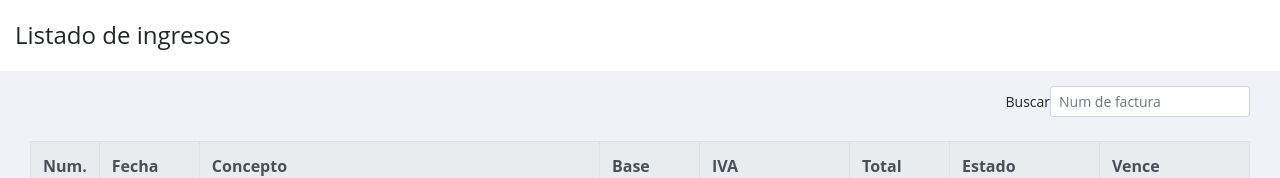
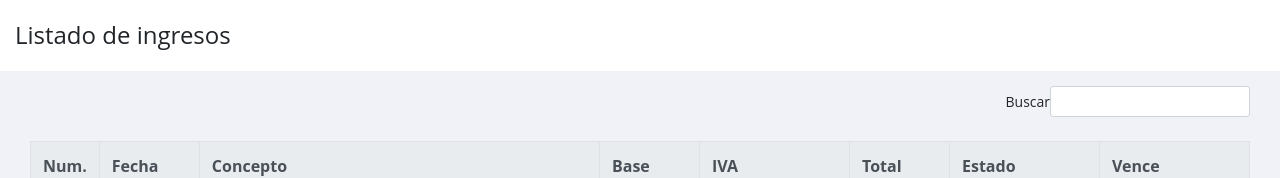
Before and after one commit to santarias/ejercicio-facturas-react, a React (Create React App) app: page / in a window 1280 px wide. Shown: the top 178 px of the page. Built offline with nearby package versions, Linux system fonts and the light colour scheme; no server answers.

Commit message:
hecho que el componente buscador este funcionando

```diff
--- a/src/App.js
+++ b/src/App.js
@@ -7,7 +7,8 @@ import useFetch from "./hooks/useFetch";
 
 function App() {
   const [facturas, setFacturas] = useState([]);
-  const { datos: facturasAPI } = useFetch(`${process.env.REACT_APP_API_URL}`);
+  const [urlDatosApi, setUrlDatosApi] = useState(`${process.env.REACT_APP_API_URL}`);
+  const { datos: facturasAPI } = useFetch(urlDatosApi);
   const [totalBase, setTotalBase] = useState(0);
   const [totalIva, setTotalIva] = useState(0);
   const [totalTotal, setTotalTotal] = useState(0);
@@ -22,7 +23,11 @@ function App() {
     if (facturas.length > 0) {
       setTotalBase(facturas.map(factura => factura.base).reduce((acc, base) => acc + base));
       setTotalIva(facturas.map(factura => factura.base * (factura.tipoIva / 100)).reduce((acc, iva) => acc + iva));
-      setTotalTotal(facturas.map(factura => factura.base + factura.base * (factura.tipoIva / 100)).reduce((acc, total) => acc + total).toFixed(1));
+      setTotalTotal(Math.round(facturas.map(factura => factura.base + factura.base * (factura.tipoIva / 100)).reduce((acc, total) => acc + total) * 100) / 100);
+    } else {
+      setTotalBase(0);
+      setTotalIva(0);
+      setTotalTotal(0);
     }
   }, [facturas]);
 
@@ -46,6 +51,13 @@ function App() {
       return `${fechaVencimiento.toLocaleString()} (hace ${diasDif} días)`;
     }
   };
+  const cambiarBusqueda = e => {
+    if (e.target.value) {
+      setUrlDatosApi(`${process.env.REACT_APP_API_URL}?numero=${e.target.value}`);
+    } else {
+      setUrlDatosApi(`${process.env.REACT_APP_API_URL}`);
+    }
+  };
 
   return (
     <>
@@ -58,7 +70,7 @@ function App() {
         <main>
           <Row>
             <Col as="div" className="info-listado info-listado-top text-right">
-              <Buscador />
+              <Buscador cambiarBusqueda={cambiarBusqueda} />
             </Col>
           </Row>
           <Table striped bordered hover className="listado">
@@ -75,7 +87,6 @@ function App() {
               </tr>
             </thead>
             <Facturas
-              DateTime={DateTime}
               facturas={facturas}
               cantidadIVA={cantidadIVA}
               verificaVencimiento={verificaVencimiento}
--- a/src/components/Buscador.js
+++ b/src/components/Buscador.js
@@ -1,10 +1,11 @@
 import { Form } from "react-bootstrap";
 
 const Buscador = props => {
+  const { cambiarBusqueda } = props;
   return (
     <Form.Label>
       Buscar
-      <Form.Control type="text" className="form-control-sm" placeholder="Num de factura"></Form.Control>
+      <Form.Control type="text" className="form-control-sm" onChange={cambiarBusqueda}></Form.Control>
     </Form.Label>
   );
 };
--- a/src/components/Facturas.js
+++ b/src/components/Facturas.js
@@ -2,7 +2,7 @@ import PropTypes from "prop-types";
 import { DateTime } from "luxon";
 
 const Facturas = (props) => {
-  const { DateTime, facturas, cantidadIVA, verificaVencimiento, compruebaVencimiento } = props;
+  const { facturas, cantidadIVA, verificaVencimiento, compruebaVencimiento } = props;
   return (
     <tbody>
       { facturas ?
@@ -36,7 +36,6 @@ const Facturas = (props) => {
 };
 
 Facturas.propTypes = {
-  DateTime: PropTypes.instanceOf(DateTime).isRequired,
   facturas: PropTypes.array.isRequired,
   cantidadIVA: PropTypes.func.isRequired,
   verificaVencimiento: PropTypes.func.isRequired,
--- a/src/components/Totales.js
+++ b/src/components/Totales.js
@@ -5,11 +5,11 @@ const Totales = props => {
   return (
     <tfoot>
       <tr className="totales">
-        <th className="text-right" colspan="3">Totales:</th>
+        <th className="text-right" colSpan="3">Totales:</th>
         <td><span className="total-bases"></span>{`${totalBase} €`}</td>
         <td><span className="total-ivas"></span>{`${totalIva} €`}</td>
         <td><span className="total-totales"></span>{`${totalTotal} €`}</td>
-        <td colspan="2"></td>
+        <td colSpan="2"></td>
       </tr>
     </tfoot>
   );
```
